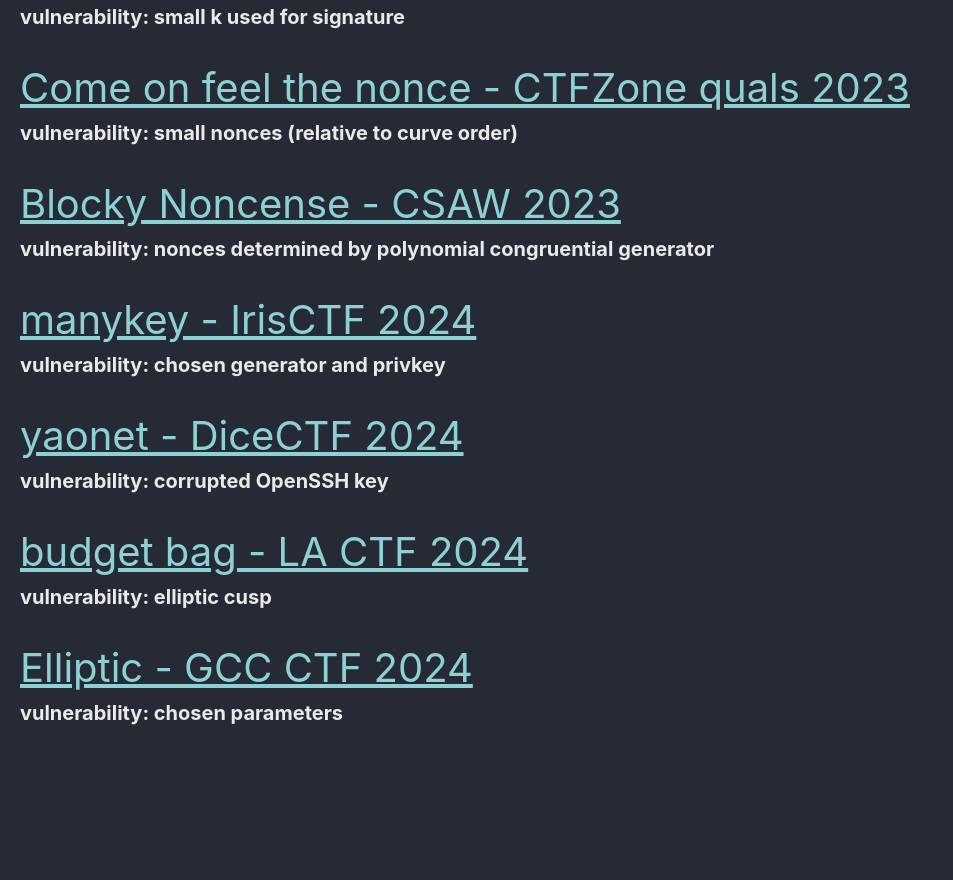
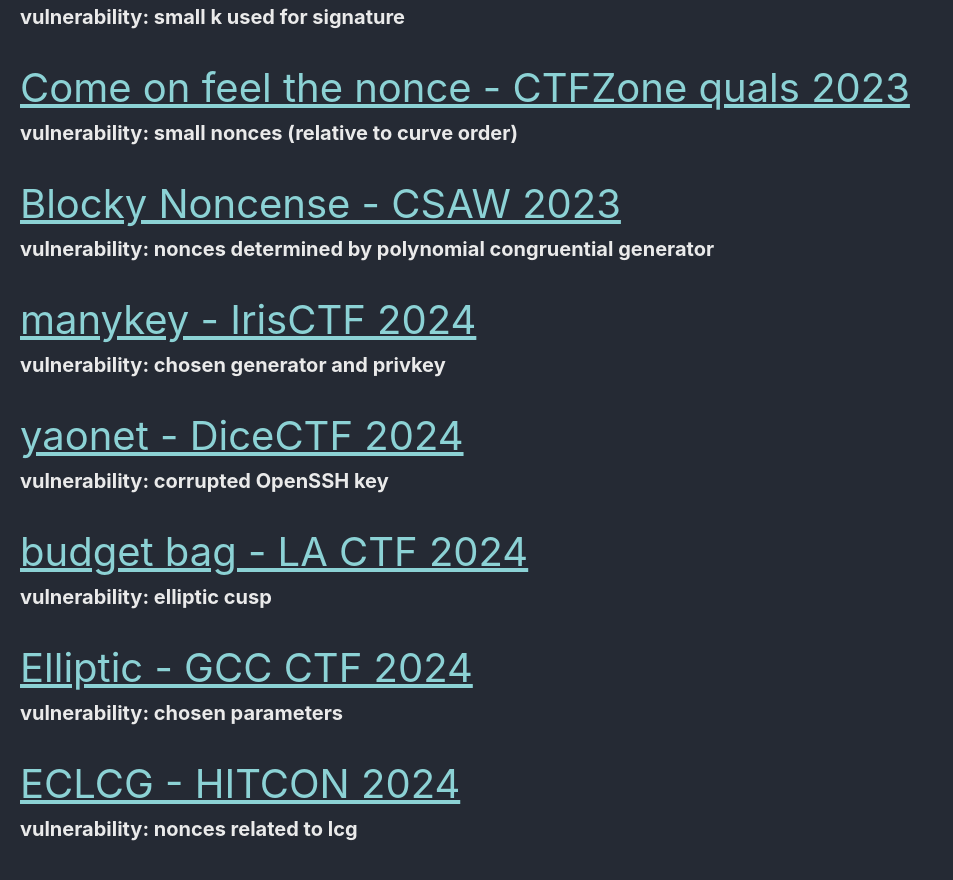
Before and after one commit to Connor-McCartney/Connor-McCartney.github.io, a Jekyll site: the page built from _pages/cryptography/ecc/ecc.md, in a window 1280 px wide and 900 px high, scrolled down 610 px. Shown: the top 880 px of the window, without its empty margins (0-953 px from the left). Built offline with Jekyll 4.4.1, drawn with Linux system fonts in a browser that asks for light colours; cached includes are drawn as plain includes; before the commit the page ends 1394 px from its top, so only the background shows below that.

Commit message:
Update ecc.md

```diff
--- a/_pages/cryptography/ecc/ecc.md
+++ b/_pages/cryptography/ecc/ecc.md
@@ -44,3 +44,7 @@ __vulnerability: elliptic cusp__
 
 <span style="font-size:2em;">   [Elliptic - GCC CTF 2024](/cryptography/ecc/Elliptic-GCC-CTF-2024)       </span> <br>
 __vulnerability: chosen parameters__
+
+
+<span style="font-size:2em;">   [ECLCG - HITCON 2024](/cryptography/ecc/ECLCG-HITCON-2024)       </span> <br>
+__vulnerability: nonces related to lcg__
```
